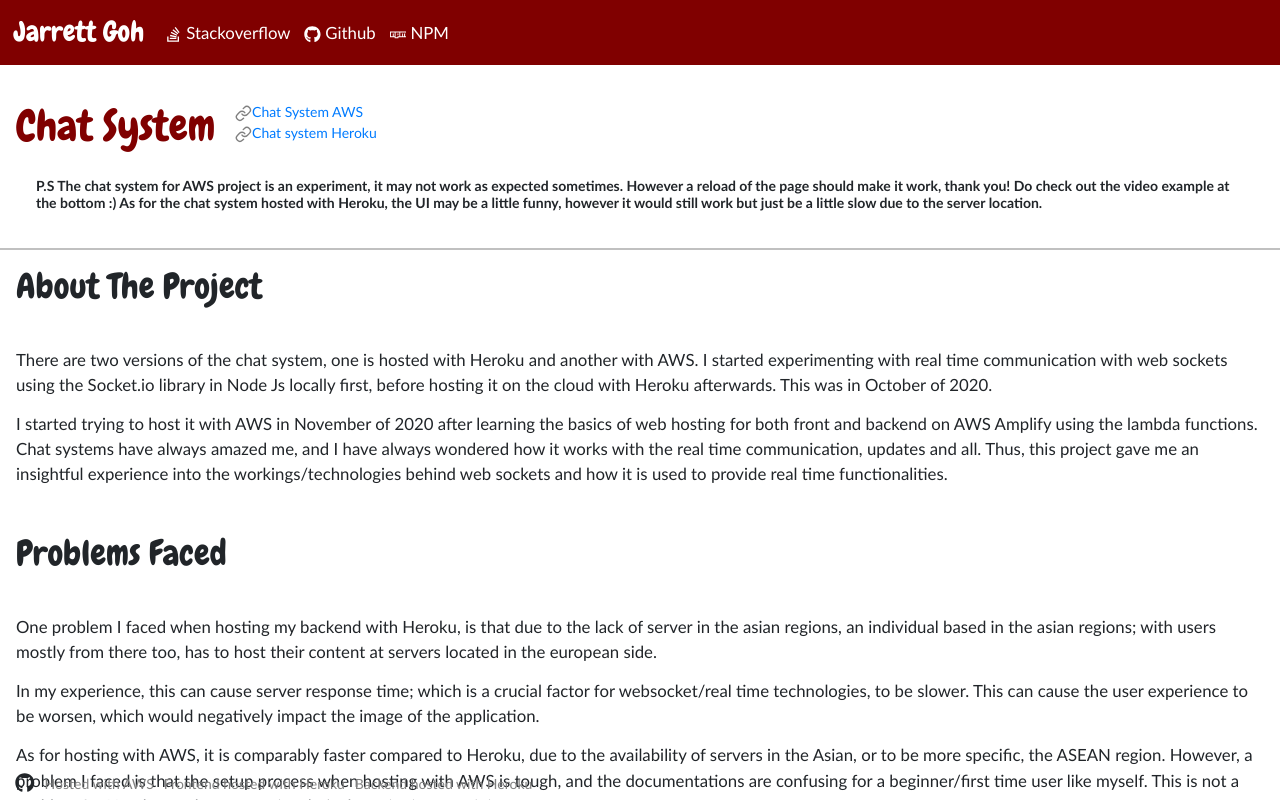
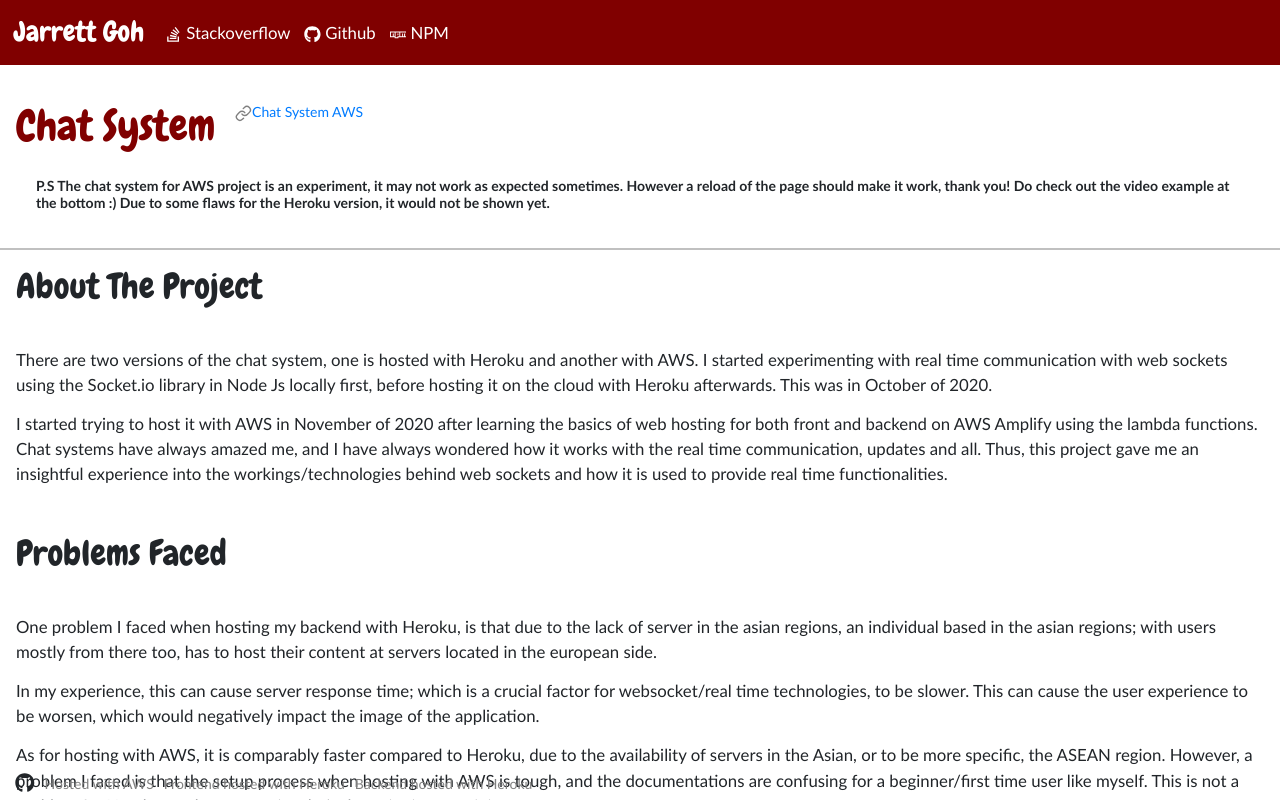
Before and after one commit to Jarrettgohh/Personal-Website, a React (Create React App) app: page /projects/simple-chat-system in a window 1280 px wide. Built offline with nearby package versions, Linux system fonts and the light colour scheme; a web font is replaced by a local one.

Commit message:
Update chatSystem.js

```diff
--- a/src/components/projects/chatSystem.js
+++ b/src/components/projects/chatSystem.js
@@ -1,7 +1,7 @@
 import AWSVideo from "../../videos/chat-system-AWS.mp4";
 
 function note() {
-  return "The chat system for AWS project is an experiment, it may not work as expected sometimes. However a reload of the page should make it work, thank you! Do check out the video example at the bottom :) As for the chat system hosted with Heroku, the UI may be a little funny, however it would still work but just be a little slow due to the server location.";
+  return "The chat system for AWS project is an experiment, it may not work as expected sometimes. However a reload of the page should make it work, thank you! Do check out the video example at the bottom :) Due to some flaws for the Heroku version, it would not be shown yet.";
 }
 
 function about() {
@@ -32,10 +32,6 @@ function examples() {
     {
       name: "Chat System AWS",
       url: "https://master.d2aw5uc742d1w4.amplifyapp.com/",
-    },
-    {
-      name: "Chat system Heroku",
-      url: "https://mapitin-chat.herokuapp.com/",
     },
   ];
 }
```
